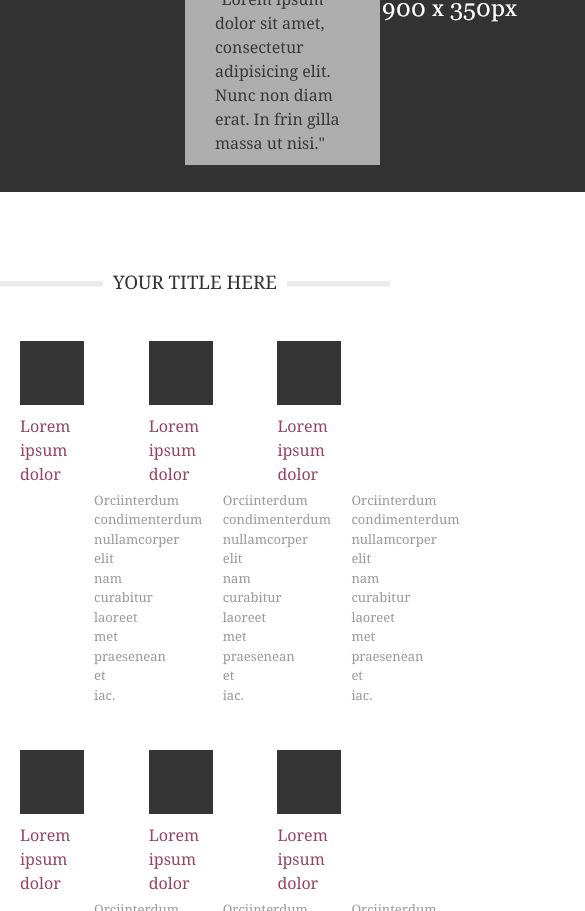
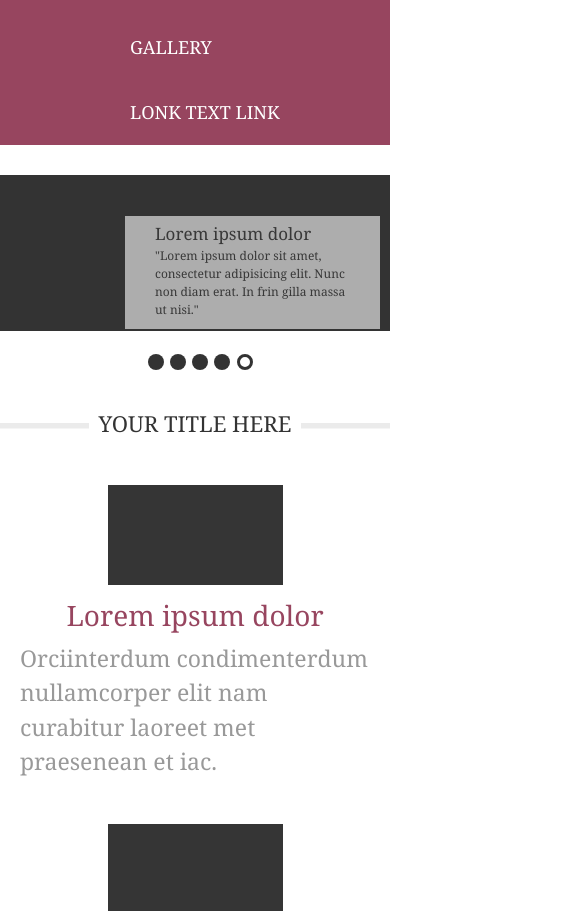
Before and after one commit to dykyiivan/Imaginative-light, a plain HTML site: page index.html in a window 390 px wide. Shown: the part 635-1546 px from the top of the page, 585 px wide, since content can reach past the window. Drawn offline with Linux system fonts and the light colour scheme.

Commit message:
slider and services

```diff
--- a/css/style.css
+++ b/css/style.css
@@ -6,6 +6,11 @@
 body {
 	font-family: Georgia, sans-serif;
 	line-height: 1.5;
+}
+
+
+img {
+    max-width: 100%;
 }
 
 /* TOP BAR */
@@ -375,6 +380,12 @@ body {
 }
 
 
+@media(max-width: 460px){
+	.nav li {
+		float: none;
+	}
+}
+
 
 .nav li a {
 	color: #fff;
@@ -384,8 +395,21 @@ body {
 	text-decoration: none;
 }
 
+@media (max-width: 460px) {
+	.nav li a {
+		font-size: 18px;
+
+	}
+}
+
 .nav li a:hover {
 	background: #6a3144;
+}
+
+@media (max-width: 460px) {
+	.nav li a {
+	padding-left: 130px;
+	}
 }
 
 .nav li:first-child a:hover {
@@ -433,6 +457,12 @@ body {
 	z-index: 112;
 }
 
+@media (max-width: 460px) {
+	.carousel-indicators {
+		right: 35%;
+	}
+}
+
 .carousel-indicators li {
 	background-color: #333;
 	border-radius: 10px;
@@ -471,10 +501,24 @@ body {
 	width: 50%;
 }
 
+@media(max-width: 460px) {
+	.carousel-caption {
+		bottom: 8px;
+		box-sizing: content-box;
+		font-size: 12px;
+	}
+}
+
 .carousel-caption h2 {
 	color: #383838;
 	font-size: 36px;
 	font-weight: normal;
+}
+
+@media(max-width: 460px) {
+	.carousel-caption h2 {
+		font-size: 17px;
+	}
 }
 
 .slider-item {
@@ -542,6 +586,12 @@ h3.border {
 	text-align: center;
 }
 
+@media(max-width: 460px) {
+	h3.border {
+		font-size: 22px;
+	}
+}
+
 .border:before,.border:after {
 	background-clip: content-box;
 	background: #ebebeb;
@@ -574,6 +624,12 @@ h3.border {
 	width: 33%;
 }
 
+@media (max-width: 460px) {
+	.services {
+		float: none;
+		width: 100%;
+	}
+}
 
 
 .services-wrapper:after,
@@ -585,6 +641,14 @@ h3.border {
 
 .services p {
 	margin-left: 74px;
+
+}
+
+@media (max-width: 460px) {
+	.services p {
+		margin-left: 0;
+		font-size: 23px;
+	}
 }
 
 .services-img {
@@ -596,11 +660,27 @@ h3.border {
 	width: 64px;
 }
 
- .services h4 {
+@media (max-width: 460px) {
+	.services-img {
+		float: none;
+		margin-left: 25%;
+		height: 100px;
+		width: 50%;
+	}
+}
+
+.services h4 {
 	color: #97455f;
 	font-size: 16px;
 	font-weight: normal;
 	padding-bottom: 5px;
+}
+
+@media (max-width: 460px) {
+	.services h4 {
+		font-size: 28px;
+		text-align: center;
+	}
 }
 
 .content-wrapper:after {
@@ -653,6 +733,12 @@ h3.border {
 	margin-bottom: 45px;
 	overflow: hidden;
 	text-align: center;
+}
+
+@media (max-width: 460px) {
+	.article-left h3 {
+		font-size: 22px;
+	}
 }
 
 .article-left h3:after,.article-left h3:before {
@@ -720,6 +806,11 @@ h3.border {
 	text-align: center;
 }
 
+@media (max-width: 460px) {
+	.article-right h3 {
+		font-size: 22px;
+	}
+}
 
 .article-right h3:after,.article-right h3:before {
 	background-clip: content-box;
```
